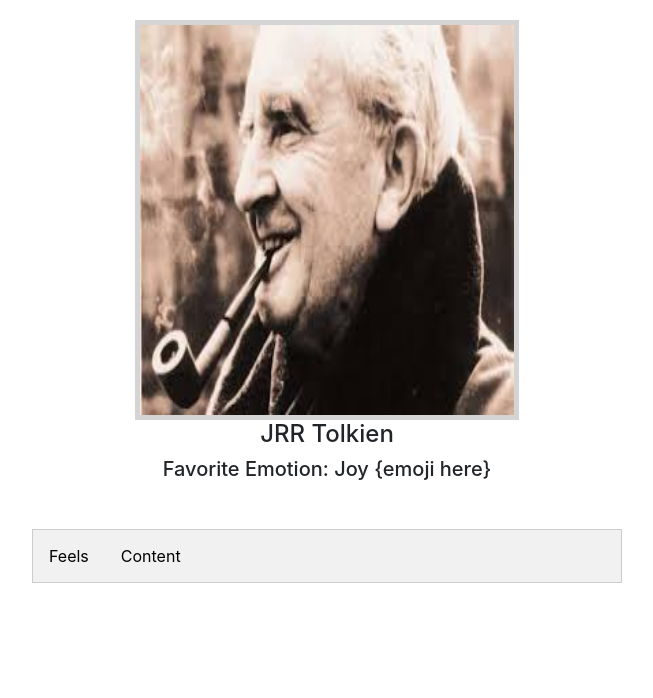
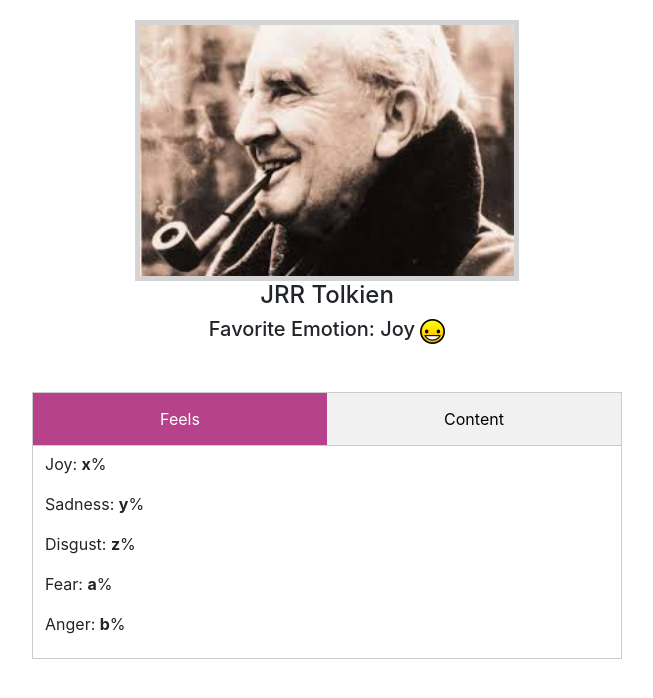
Before and after one commit to mmacquarrie/reelfeels, a Django app: page /profile in a window 1280 px wide. Shown: the part 62-760 px from the top of the page, without its empty margins (313-966 px from the left). Run offline with Django 3.2, Linux system fonts and the light colour scheme; some libraries are stand-ins or nearby versions.

Commit message:
cleaning up the profile page

```diff
--- a/reelfeels/static/styles/user-profile.css
+++ b/reelfeels/static/styles/user-profile.css
@@ -3,7 +3,7 @@
 }
 
 #profile-picture {
-    height: 400px;
+    height: auto;
     width: 100%;
     border: 5px solid rgba(169, 169, 169, 0.5);
 }
@@ -13,6 +13,19 @@
 }
 
 .video-thumbnail {
-    height: 250px;
-    width: 100%;
+    height: auto;
+    width: 100px;
 }
+
+.tab button.tablinks{
+  width: 50%;
+}
+
+.tab button.tablinks.active{
+  background-color: #B5428B;
+  color: #fff;
+}
+
+#user-feels{
+  display:block;
+}
--- a/reelfeels/templates/user-profile.html
+++ b/reelfeels/templates/user-profile.html
@@ -2,7 +2,7 @@
 {% load static %}
 <html>
 <head>
-  <title>Page title here</title>
+  <title>JRR Tolkien</title>
   {% include "styles-and-scripts.html" %}
   <link rel="stylesheet" href="{% static 'styles/tab-styles.css' %}">
   <link rel="stylesheet" href="{% static 'styles/user-profile.css' %}">
@@ -20,7 +20,9 @@
       <div class="col-md-4 col-xs-12">
         <img id="profile-picture" src="{% static 'images/jrrtolkien.jpeg' %}">
         <h4 class="user-details">JRR Tolkien</h4>
-        <h5 class="user-details">Favorite Emotion: Joy {emoji here}</h5>
+        <h5 class="user-details">Favorite Emotion: Joy
+          <img src="{% static 'images/emoticons/happy-small.png' %}" style="height: 25px; width: auto;">
+        </h5>
       </div>
       <div class="col-md-4"></div>
     </div>
@@ -31,7 +33,7 @@
 
         <!-- Tabs -->
         <div class="tab">
-          <button class="tablinks" onclick="openTab(event, infoType.feels)" id="defaultOpen">Feels</button>
+          <button class="tablinks active" onclick="openTab(event, infoType.feels)" id="defaultOpen">Feels</button>
           <button class="tablinks" onclick="openTab(event, infoType.content)">Content</button>
         </div>
 
@@ -58,7 +60,7 @@
               <p>“Now it is a strange thing, but things that are good to have and days that are good to spend are soon told about, and not much to listen to; while things that are uncomfortable, palpitating, and even gruesome, may make a good tale, and take a deal of telling anyway.”</p>
             </div>
           </div>
-
+          <hr>
           <div class="row">
             <div class="col-md-4 col-xs-12">
               <!-- video thumbnail -->
```
